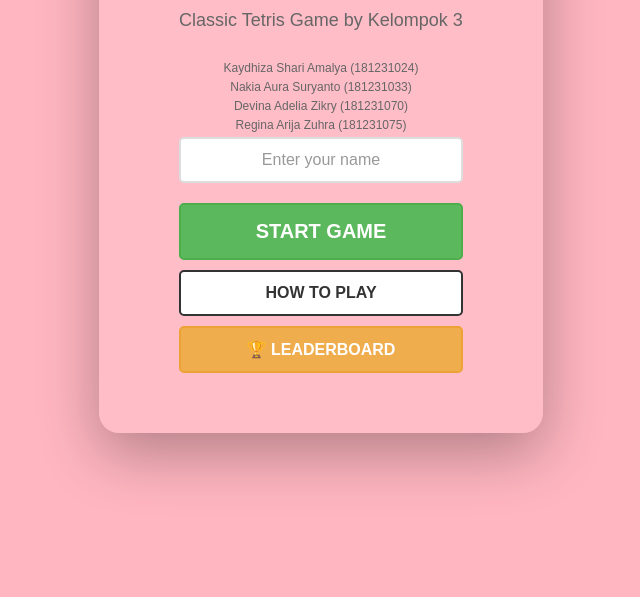
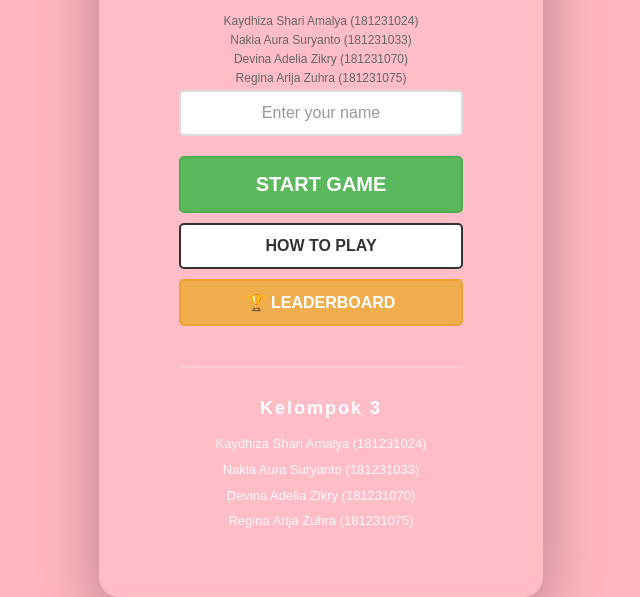
Before and after one commit to nakiaasuryanto/kel3_blockdrop, a plain HTML site: page index.html in a window 1280 px wide. Shown: the part 321-918 px from the top of the page, without its empty margins (319-959 px from the left). Before the commit the page ends 800 px from the top, so only its background shows below. Drawn offline with nearby package versions, Linux system fonts and the light colour scheme.

Commit message:
Add team members info on main page
- Display Kelompok 3 team members on menu screen
- Add team info section with border separator
- List all 4 team members with NIM
- Styled with white text and subtle transparency

```diff
--- a/index.html
+++ b/index.html
@@ -24,6 +24,16 @@
             <button id="startButton" class="start-button">START GAME</button>
             <button id="rulesButton" class="rules-button">HOW TO PLAY</button>
             <button id="leaderboardButton" class="leaderboard-button">🏆 LEADERBOARD</button>
+
+            <div class="team-info">
+                <h3 class="team-title">Kelompok 3</h3>
+                <div class="team-members">
+                    <p>Kaydhiza Shari Amalya (181231024)</p>
+                    <p>Nakia Aura Suryanto (181231033)</p>
+                    <p>Devina Adelia Zikry (181231070)</p>
+                    <p>Regina Arija Zuhra (181231075)</p>
+                </div>
+            </div>
         </div>
     </div>
 
--- a/style.css
+++ b/style.css
@@ -216,6 +216,33 @@ body {
 
 .leaderboard-button:hover {
     background: #ec971f;
+}
+
+/* Team Info */
+.team-info {
+    margin-top: 40px;
+    padding-top: 30px;
+    border-top: 2px solid rgba(255, 255, 255, 0.2);
+}
+
+.team-title {
+    color: white;
+    font-size: 18px;
+    font-weight: bold;
+    margin: 0 0 15px 0;
+    text-align: center;
+    letter-spacing: 2px;
+}
+
+.team-members {
+    text-align: center;
+}
+
+.team-members p {
+    color: rgba(255, 255, 255, 0.9);
+    font-size: 13px;
+    margin: 5px 0;
+    line-height: 1.6;
 }
 
 /* Rules Popup */
```
